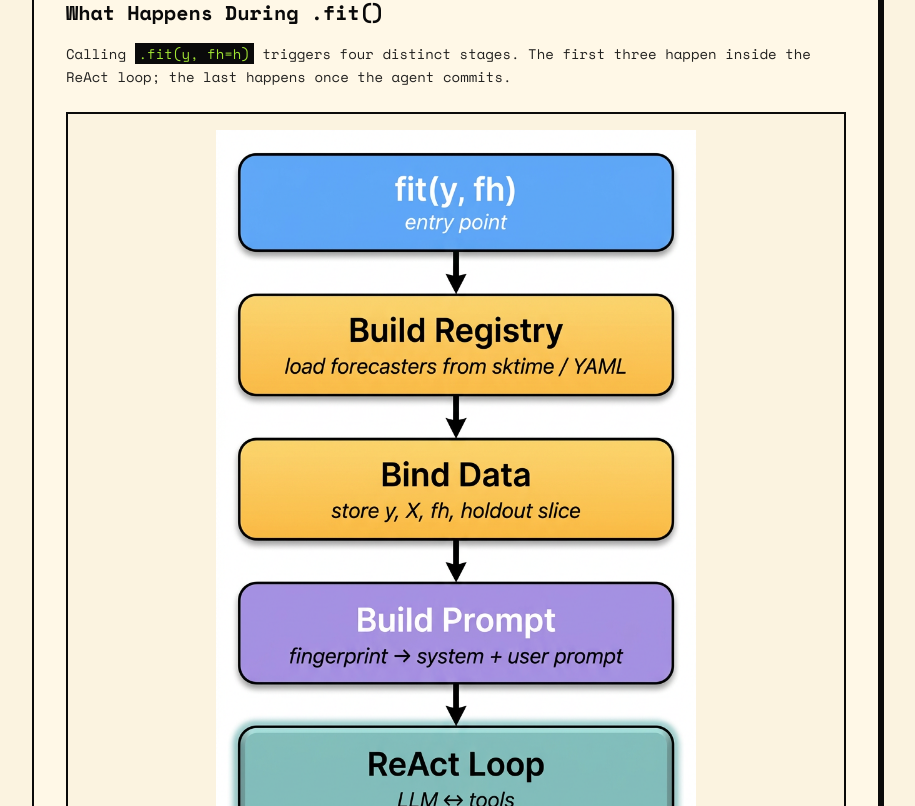
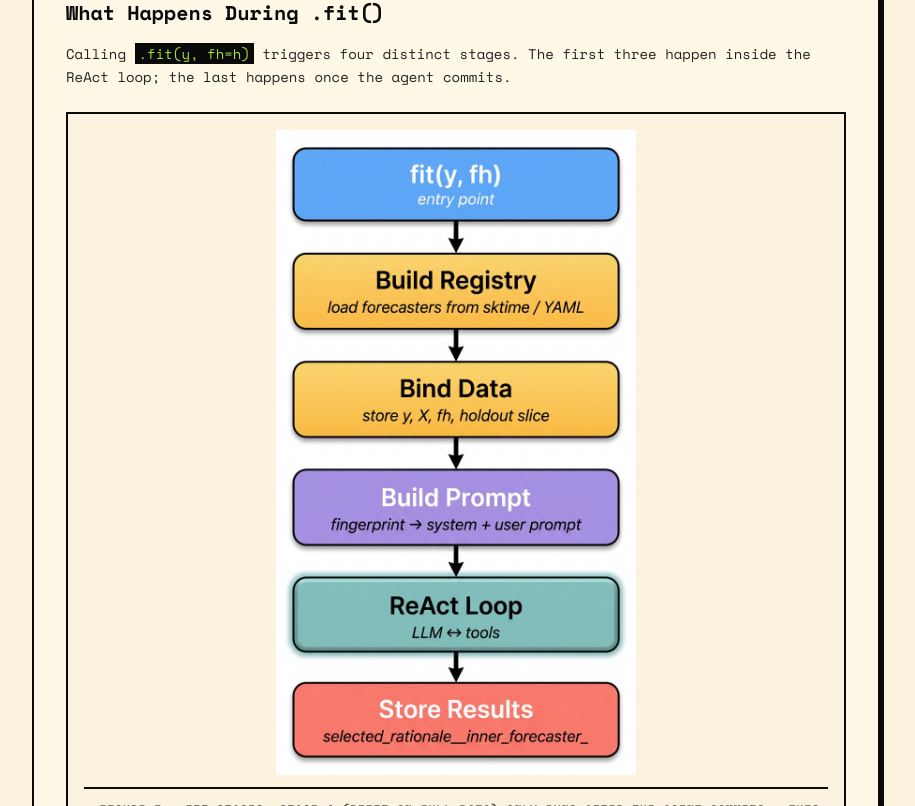
Before and after one commit to kpal002/portfolio, a Next.js app: page /projects/sktime-agentic-forecaster in a window 1280 px wide. Shown: the part 4634-5440 px from the top of the page, without its empty margins (184-1099 px from the left). Built offline with nearby package versions, Linux system fonts and the light colour scheme.

Commit message:
Reduce fit stages diagram width to 360px

```diff
--- a/app/projects/sktime-agentic-forecaster/page.jsx
+++ b/app/projects/sktime-agentic-forecaster/page.jsx
@@ -331,7 +331,7 @@ export default function SkTimeAgenticPage() {
             src="/projects/sktime/02_fit_stages.png"
             alt="The four stages of the fit() call"
             caption="Figure 3 — Fit stages. Stage 4 (refit on full data) only runs after the agent commits — this is what makes predict() possible."
-            maxWidth="480px"
+            maxWidth="360px"
           />
           <div className="grid gap-3 md:grid-cols-4 mt-4">
             {[
```
